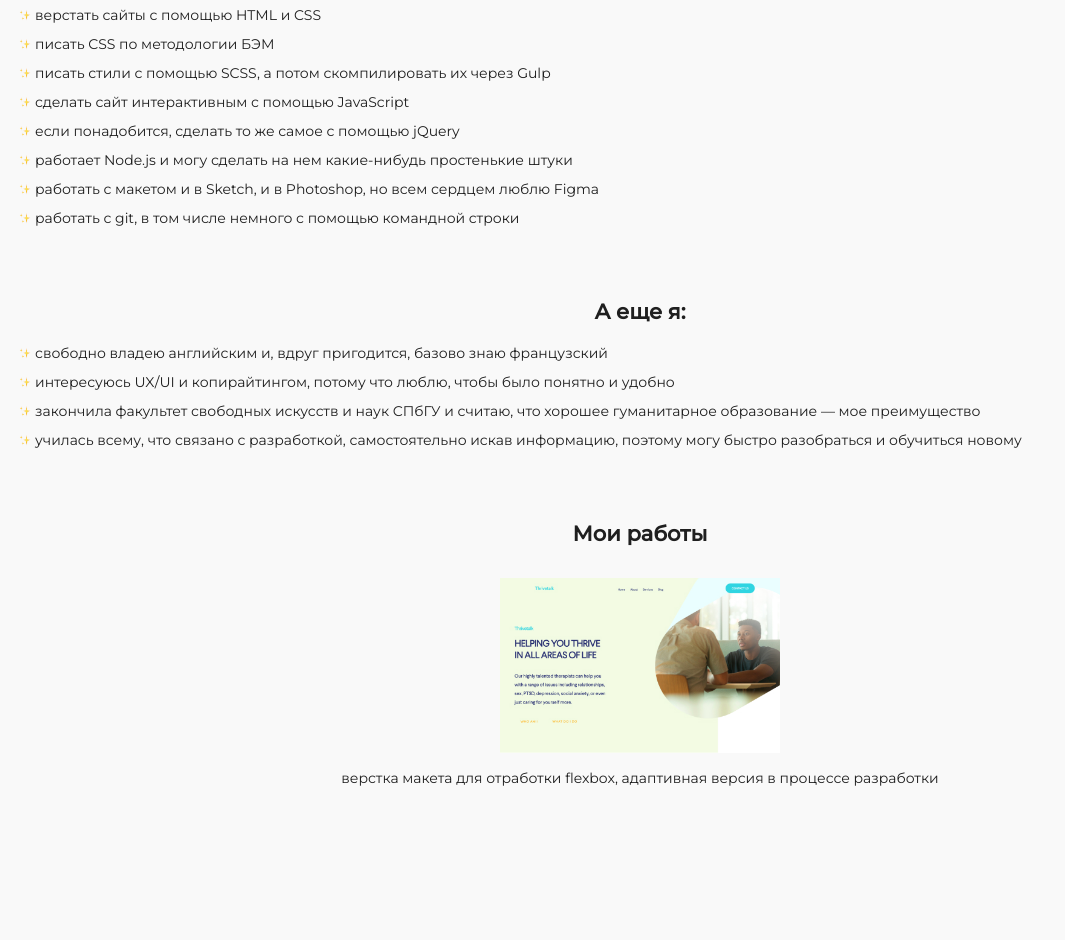
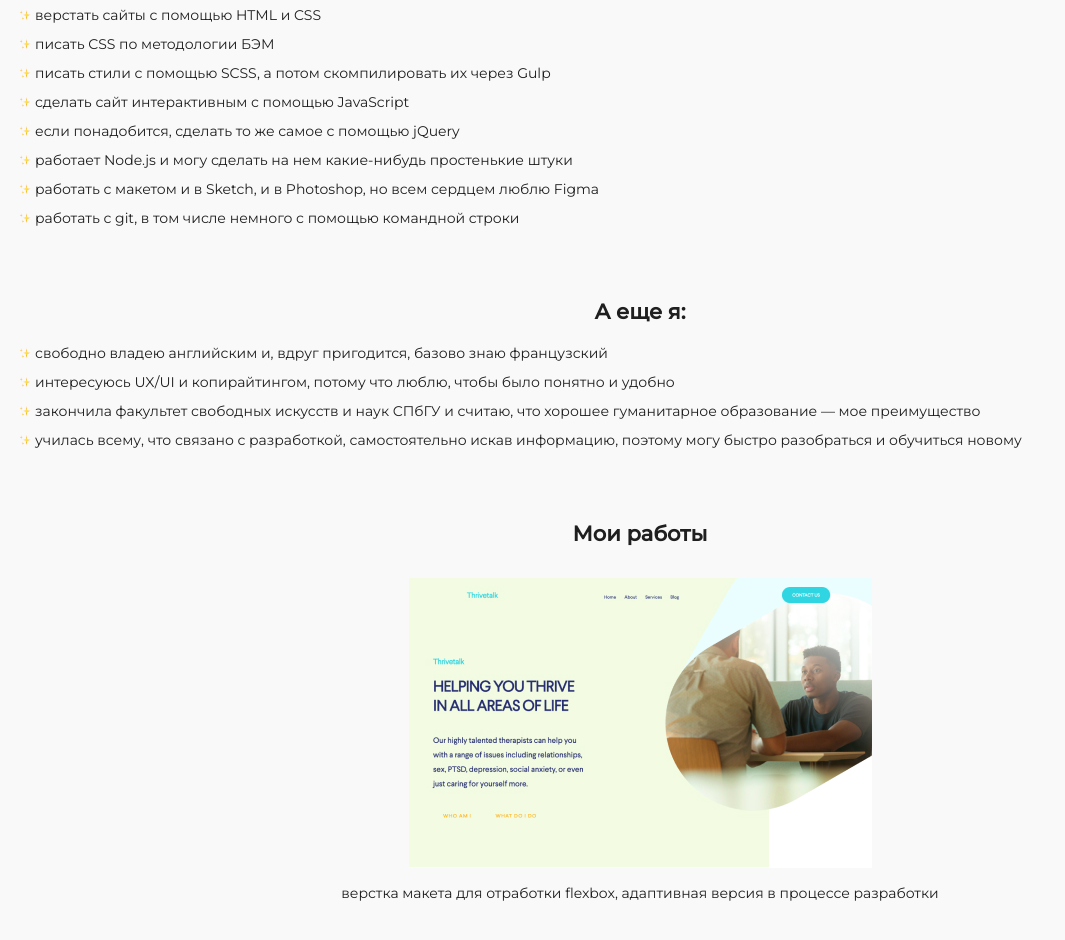
Before and after one commit to thatbookshopguy/portfolio, a plain HTML site: page index.html in a window 1280 px wide. Shown: the part 452-1392 px from the top of the page, without its empty margins (0-1065 px from the left). Before the commit the page ends 1356 px from the top, so only its background shows below. Drawn offline with nearby package versions, Linux system fonts and the light colour scheme.

Commit message:
slider fixed

```diff
--- a/style.css
+++ b/style.css
@@ -78,17 +78,14 @@ a:hover {
 }
 
 .swiper-container {
-    width: 100%;
-    height: 300px;
+  width: 100%;
+  height: auto;
 }
 
 .works__img {
-  width: 280px;
-
-  /*
-  box-shadow: 0px 5px 15px 5px rgba(0, 0, 0, 0.25);
-  */
-
+  width: 57vw;
+  min-width: 333px;
+  max-width: 463px;
 }
 
 .works__description {
```
